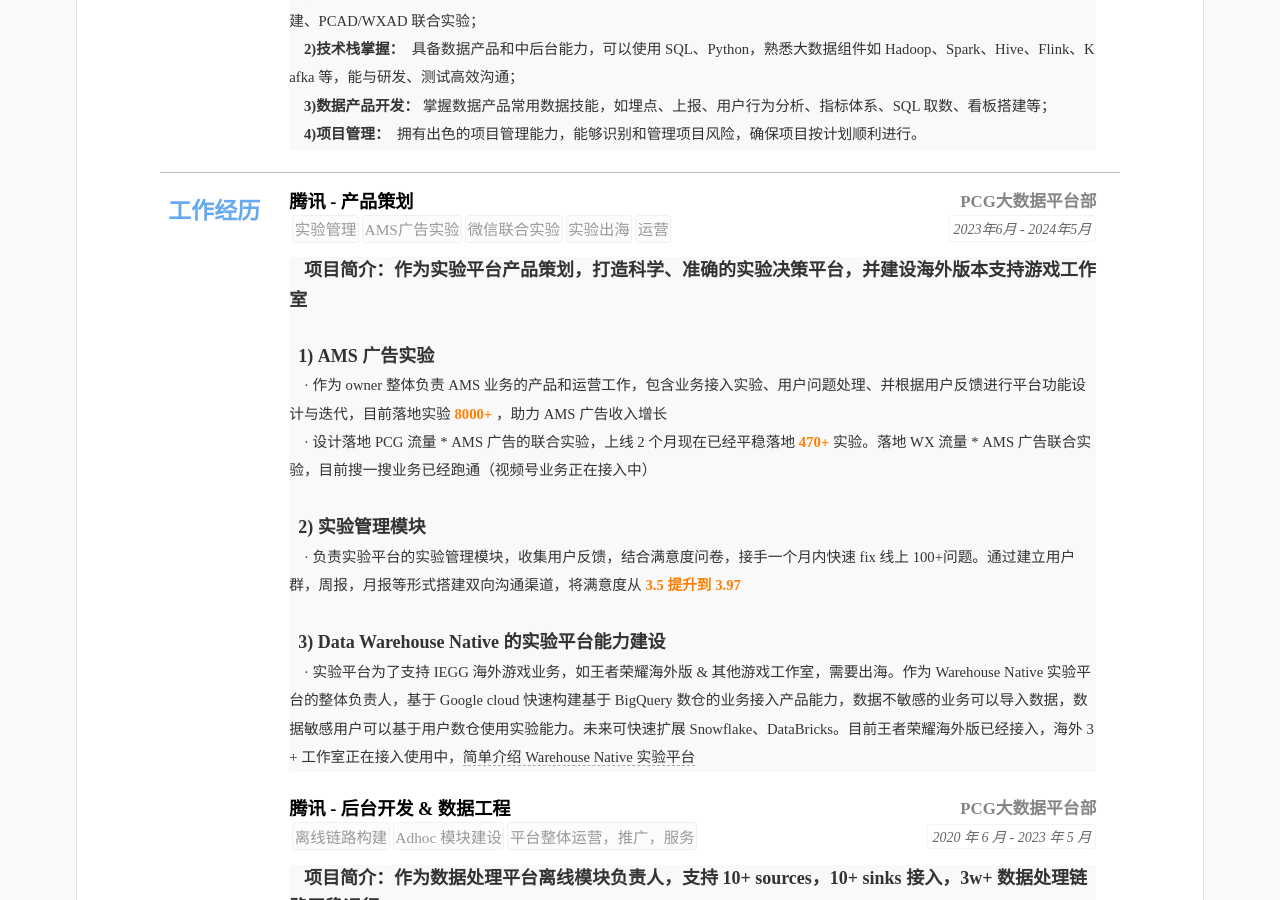
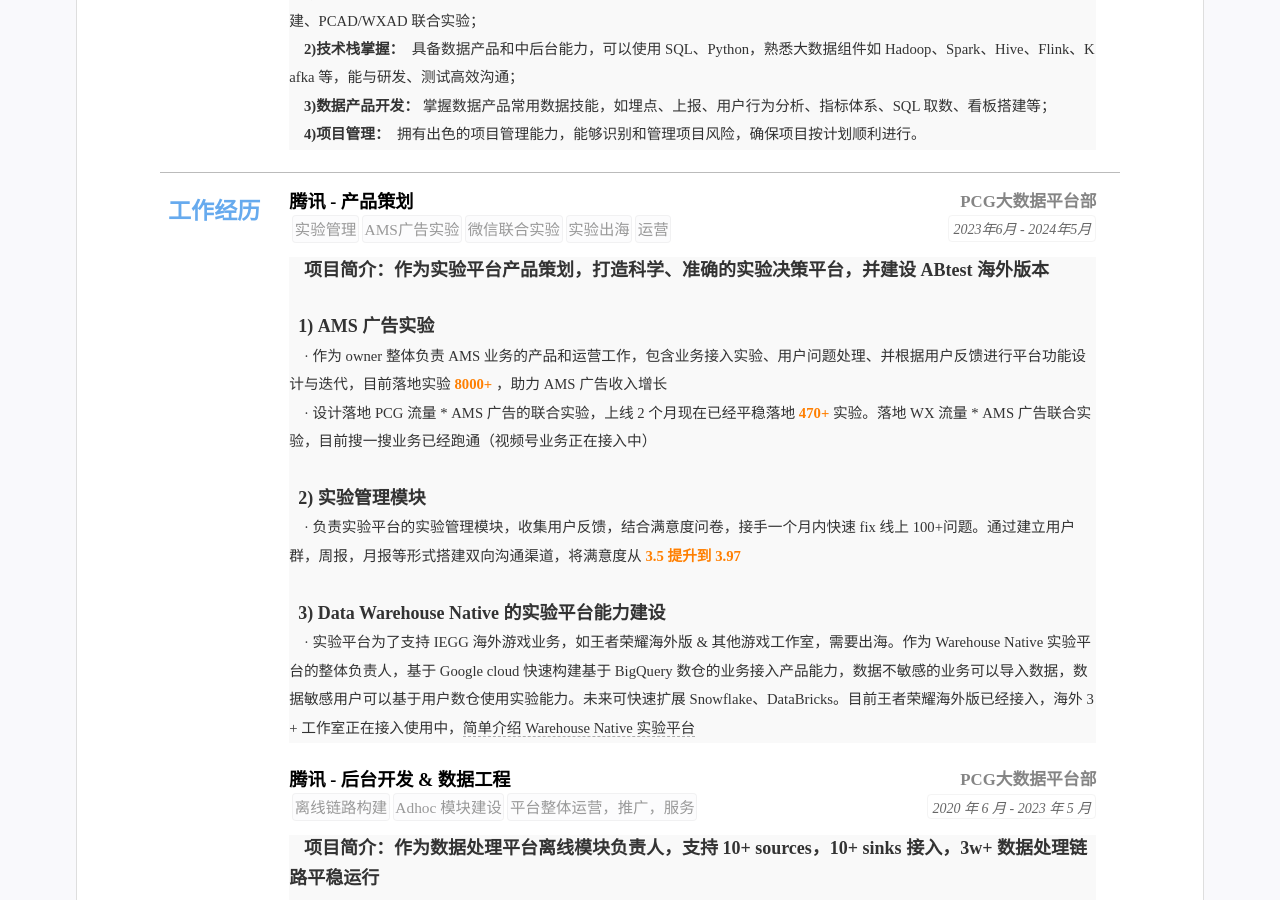
Before and after one commit to kuailexiaoshenxian/cn-wx-cv, a Jekyll site: the page built from index.html, in a window 1280 px wide and 900 px high, scrolled down 451 px. Built offline with Jekyll 4.4.1, drawn with Linux system fonts in a browser that asks for light colours.

Commit message:
Update resume.yml

```diff
--- a/_data/resume.yml
+++ b/_data/resume.yml
@@ -97,7 +97,7 @@ main: #简历主要内容，
     # - 画像提升
     # - 实验配置
     # summary: 职务或者工作总结(自动折叠) 业务数据科学：负责新闻业务画像覆盖率、准确率提升，建立画像服务的指标监控体系 <br>  &nbsp &nbsp  平台数据开发：作为开发者完成数据平台的链路搭建和功能上线，为业务提供可靠的画像平台服务
-    detail: <font face="等线"><font size=4><strong>项目简介：作为实验平台产品策划，打造科学、准确的实验决策平台，并建设海外版本支持游戏工作室</strong></font></font> <br>  &nbsp &nbsp
+    detail: <font face="等线"><font size=4><strong>项目简介：作为实验平台产品策划，打造科学、准确的实验决策平台，并建设 ABtest 海外版本</strong></font></font> <br>  &nbsp &nbsp
             <br>
             <font face="等线"><font size=4><strong> &nbsp 1) AMS 广告实验</strong></font> <br>  &nbsp &nbsp
             · 作为 owner 整体负责 AMS 业务的产品和运营工作，包含业务接入实验、用户问题处理、并根据用户反馈进行平台功能设计与迭代，目前落地实验<font color=#FF7F00><strong> 8000+ </strong></font>，助力 AMS 广告收入增长 <br> &nbsp &nbsp
```
